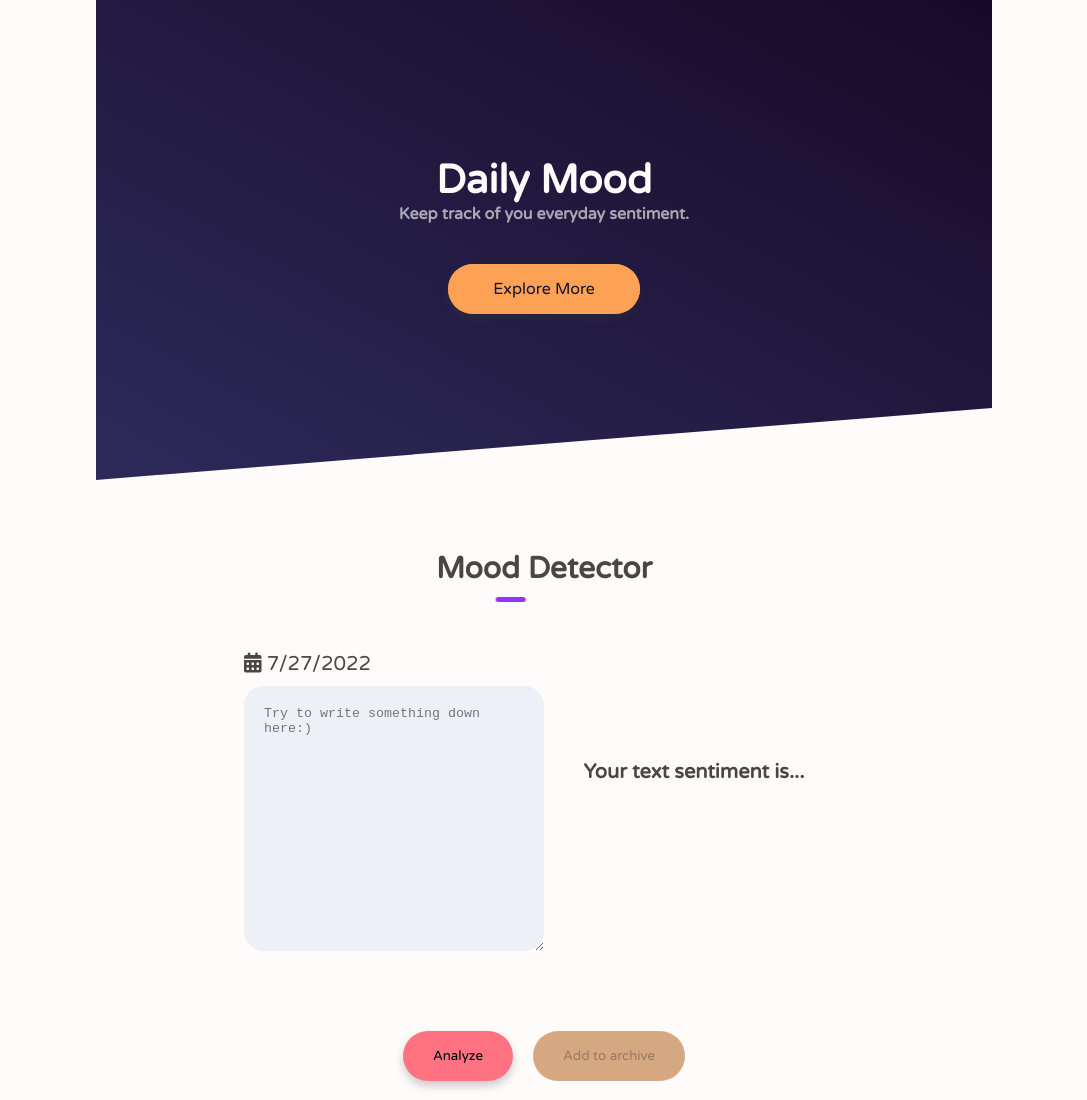
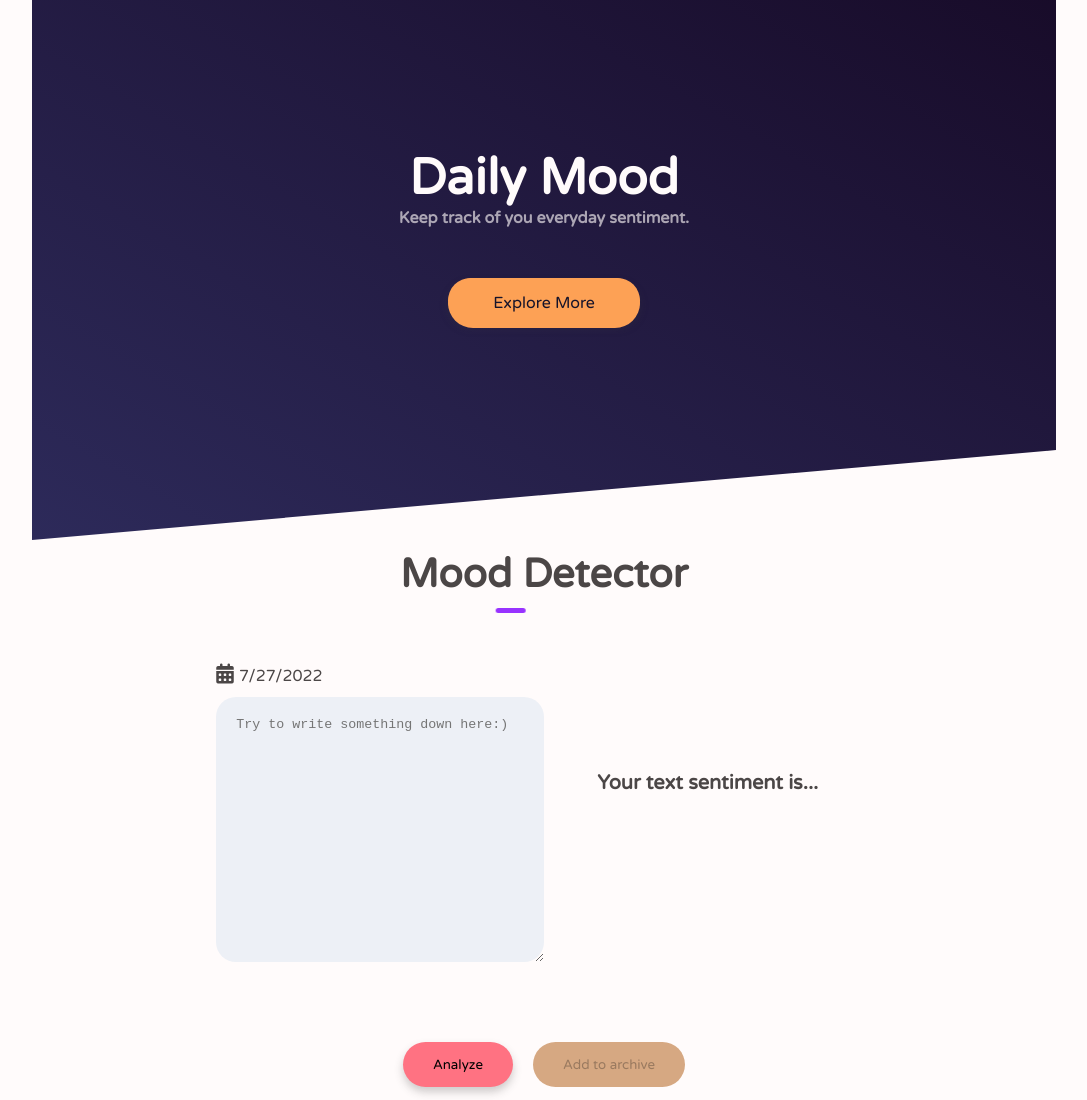
Before and after one commit to xinhuawu0501/Daily-Mood, a plain HTML site: page index.html in a window 1280 px wide. Shown: the top 1100 px of the page, without its empty margins (96-1183 px from the left). Drawn offline with Linux system fonts and the light colour scheme.

Commit message:
fix z-index bug

```diff
--- a/index.html
+++ b/index.html
@@ -16,10 +16,11 @@
 </head>
 <body>
     <header class="header__container u-flex-col u-flex-cc u-color-white">
-
         <h1 class="header__title u-font-size-lg ">Daily Mood</h1>
         <h3 class="header__subtitle u-font-size-regular">Keep track of you everyday sentiment.</h3>
         <a href="#section--1" class="header__start-btn submit-btn u-font-size-regular" id="header-btn">Explore More</a>
+        <div class="header__bg"></div>
+
     </header>
     <section class="section" id="section--1">
         <div class="title__container u-center-text u-flex-col">
@@ -31,7 +32,7 @@
         <div class="item item-input u-flex-col">
             <datagrid class="item__date u-subtitle-font-size">
                 <i class="fa-solid fa-calendar-days"></i>
-                <span class="item__date-num"></span>
+                <span class="item__date-num u-font-size-regular"></span>
             </datagrid>
             <textarea class="input__textarea " id="user-input" cols="30" rows="15" placeholder="Try to write something down here:)"></textarea>
         </div>
@@ -42,7 +43,6 @@
                 <i class="fa-solid fa-circle-check" id="check-icon"></i>
                 <span class="modal__content">Diary added!</span>
             </div>
-            <div class="overlay u-display-none"></div>
 
 
         <div class="item item-result u-flex-col u-flex-cc">
@@ -119,14 +119,14 @@
         </div>
 
         <div class="modal modal-comfirm-delete u-font-size-regular u-center-text u-display-none" id="modal-comfirm-delete">
-            <span class="modal__content">Are you sure you want to delete this diary book?</span>
+            <span class="modal__content">Are you sure you want to delete this diary?</span>
             <div class="modal__btn-container u-flex-cc">
                 <button class="modal-btn modal__delete u-font-size-regular" id="modal-delete-yes">Yes</button>
                 <button class="modal-btn modal__cancel__delete u-font-size-regular" id="modal-delete-no">No</button>
             </div>
         </div>
 
-       <div class="overlay u-display-none"></div>
+        <div class="overlay u-display-none"></div>
 
     </section>
 
--- a/style.css
+++ b/style.css
@@ -33,15 +33,15 @@ html{
 body{
     width: 100%;
     height: 100%;
-    background-color: var(--background-color);
     font-family: 'Varela Round', sans-serif;
     color: var(--font-regular);
-    padding: 0 15%;
+    padding: 0 10%;
+    background-color: var(--background-color);
 }
 
 /*utility class*/
-.u-font-size-lg{font-size: 4rem}
-.u-font-size-b{font-size: 3rem;}
+.u-font-size-lg{font-size: 5rem}
+.u-font-size-b{font-size: 4rem;}
 .u-subtitle-font-size{font-size: 2rem;}
 .u-font-size-regular{font-size: 1.6rem;}
 .u-center-text{text-align: center;}
@@ -73,7 +73,7 @@ body{
 
 .submit-btn{
     padding: 0 3rem;
-    height: 5rem;
+    height: 4.5rem;
     border-radius: 10rem;
     font-family: inherit;
     background-color: var(--btn-background);
@@ -97,11 +97,12 @@ body{
 }
 
 #header-btn{
-    margin-top: 4rem;
+    margin-top: 5rem;
     padding: 0 4.5rem;
     line-height: 5rem;
     color: rgb(21, 19, 42);
     position: relative;
+    z-index: 2;
 
 }
 
@@ -142,12 +143,18 @@ body{
 
 
 /* titles & subtitles*/
+.header__title{
+    z-index: 2;
+}
+
 .header__subtitle{
     color: #fffbfba0;
+    z-index: 2;
 }
 
 .title__container{
     margin-bottom: 3rem;
+    z-index: 1;
 }
 .title{
     font-weight: 700;
@@ -173,20 +180,23 @@ body{
 
 /*main body*/
 .header__container{
-    background: linear-gradient(to top right, rgb(45, 42, 90), rgb(23, 10, 39));
     height: 60vh;
-    clip-path: polygon(0% 0%, 100% 0%, 100% 85%, 0% 100%);
+    position: relative;
+
 }
 
+.header__bg{
+    width: 100%;
+    height: 75vh;
+    background: linear-gradient(to top right, rgb(45, 42, 90), rgb(23, 10, 39));
+    clip-path: polygon(0% 0%, 100% 0%, 100% 85%, 0% 100%);
+    position: absolute;
+    z-index: 1;
+}
 .section{
-    padding: 12rem 10%;
+    padding: 7rem 10%;
 }
 
-#section--1{
-    position: relative;
-    top: -5rem;
-
-}
 .container{
     flex-wrap: wrap;
     width: 100%;
@@ -258,12 +268,11 @@ body{
     background-color: rgba(23, 19, 19, 0.496);
     width: 100vw;
     height: 100vh;
-    z-index: 10;
+    z-index: 3;
 }
 
 .modal{
     position: fixed;
-    z-index: 100;
     top: 30%;
     right: auto;
     left: auto;
@@ -272,6 +281,7 @@ body{
     box-shadow: 0 5px 10px rgba(79, 79, 79, 0.493);
     width: 20rem;
     height: 15rem;
+    z-index: 100;
 }
 
 #modal-add-to-archive{
@@ -343,16 +353,16 @@ body{
 #section--2{
     align-items: center;
     position: relative;
+
 }
 
 #section--2-bg{
     position: absolute;
-    top: -5rem;
+    top: -2rem;
     clip-path: polygon(0 0, 100% 15%, 100% 100%, 0 85%);
     background: linear-gradient(to bottom left, rgb(45, 42, 90), rgb(23, 10, 39));
     height: 50vh;
     width: 100%;
-    z-index: -1;
 }
 
 .diary__search-container{
@@ -360,6 +370,7 @@ body{
     max-width: 60rem;
     flex-wrap: wrap;
     padding: 2rem;
+    z-index: 1;
 }
 
 #diary-search-bar{
@@ -368,7 +379,7 @@ body{
     margin-right: 1rem;
     padding: 1rem 2rem;
     border-radius: 5rem;
-    height: 5rem;
+    height: 4.5rem;
 
 }
 
@@ -379,7 +390,7 @@ body{
 .diary__display{
     flex-wrap: wrap;
     width: 100%;
-    min-height: 25rem;
+    min-height: 50rem;
     color: var(--diary-modal-icon);
 }
 
@@ -409,7 +420,6 @@ body{
     height: 30%;
     border-radius: 0 0 1rem 1rem;
     background-color: white;
-    z-index: 2;
     padding: 2rem;
 }
 
@@ -424,7 +434,13 @@ body{
         padding: 8rem 2rem;
     }
     body{
-        padding: 0 5rem;
+        padding: 0 5%;
+    }
+    .u-font-size-lg{
+        font-size: 4rem;
+    }
+    .u-font-size-b{
+        font-size: 3rem;
     }
 }
 
@@ -435,4 +451,10 @@ body{
     body{
         padding: 0;
     }
+    .u-font-size-lg{
+        font-size: 3.5rem;
+    }
+    .u-font-size-b{
+        font-size: 2.5rem;
+    }
 }
--- a/variables.js
+++ b/variables.js
@@ -189,7 +189,7 @@ export const searchDiaryItem = function(text){
         }
     })
     if(!gallery.firstElementChild){
-    gallery.insertAdjacentText('afterbegin', 'No result :(');
+    gallery.insertAdjacentText('beforeend', 'No result :(');
     setTimeout(()=>{
         gallery.innerHTML = "";
         renderAllDiaryItems();
```
